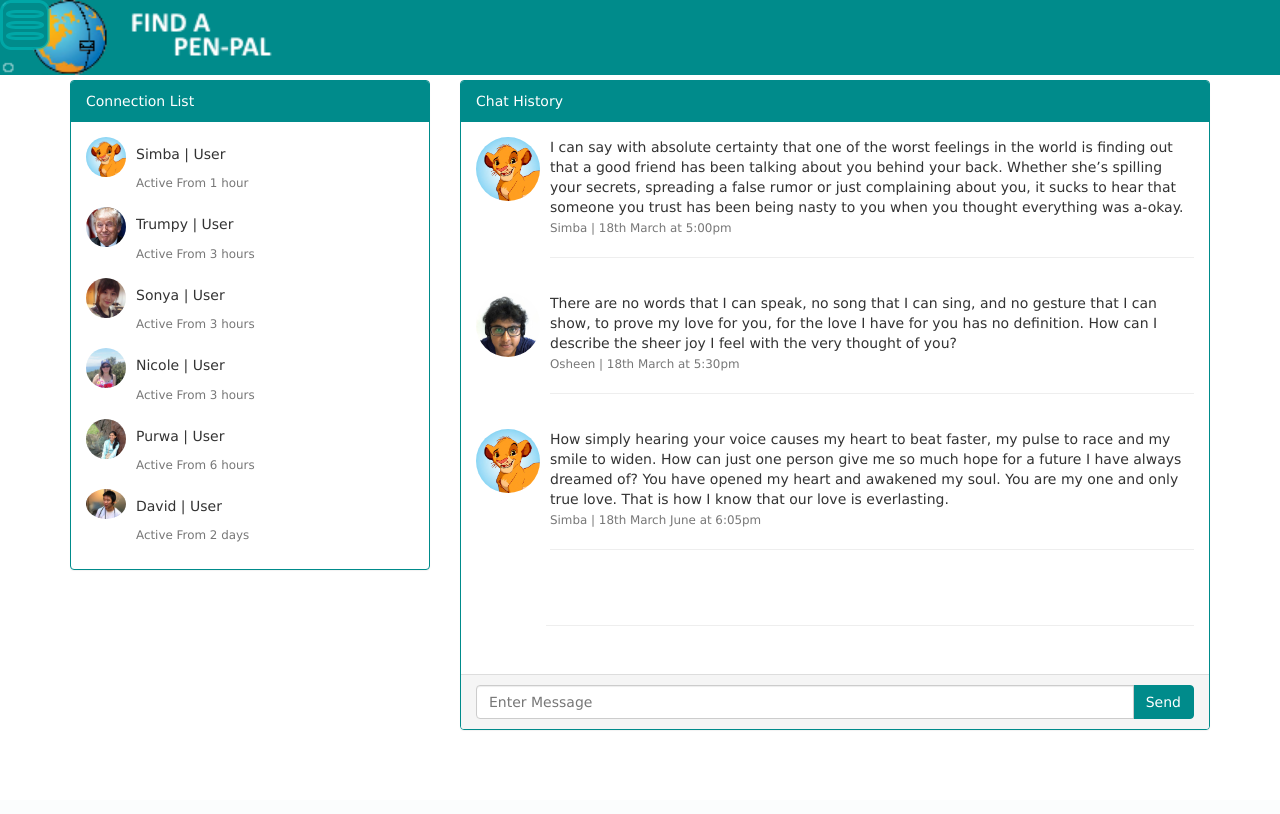
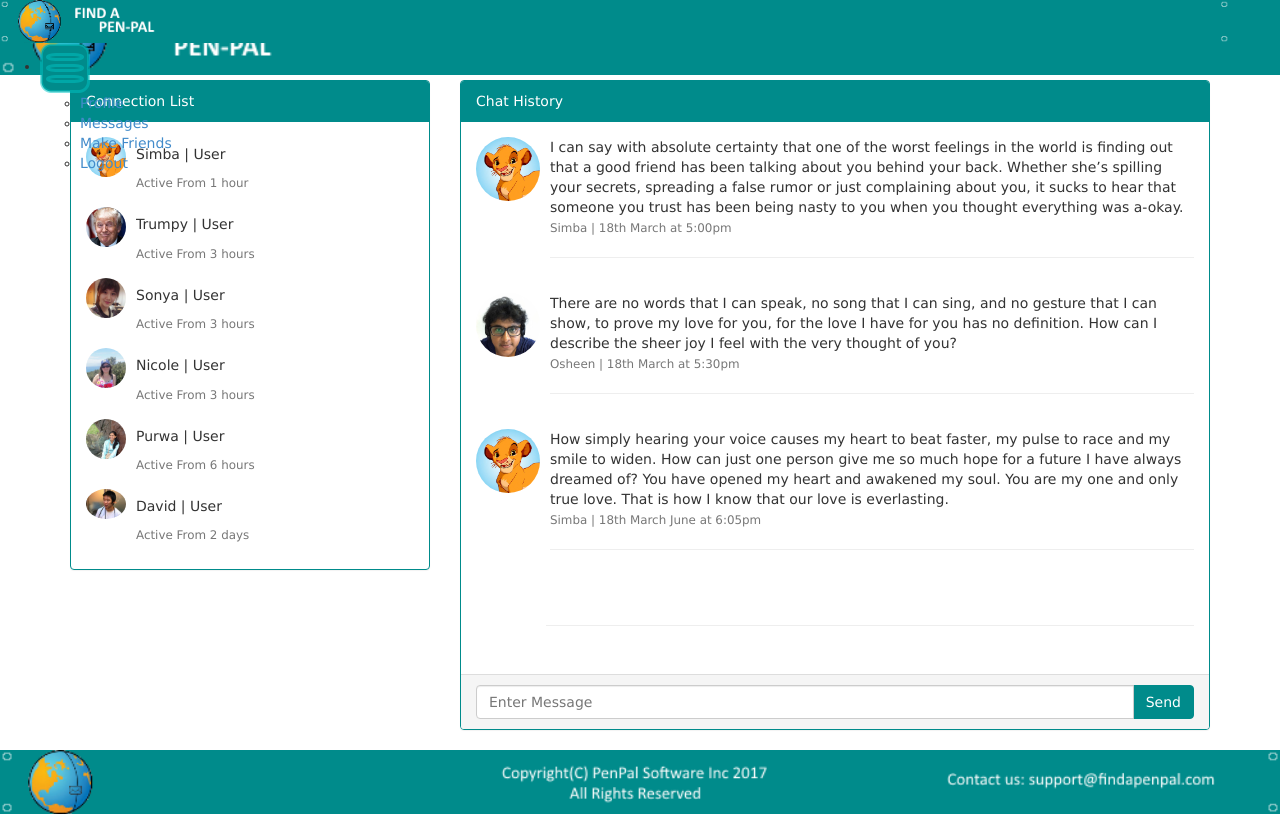
Before and after one commit to rmit-s3585659-nicole-renner/penpals, a PHP site: page /chatPage.html in a window 1280 px wide. Before the commit the page ends 730 px from the top, so only its background shows below. Run offline with PHP 8.4, Linux system fonts and the light colour scheme.

Commit message:
header footer updated

```diff
--- a/chatPage.html
+++ b/chatPage.html
@@ -1,4 +1,5 @@
 <!DOCTYPE html>
+
 <head>
     <meta content="text/html; charset=utf-8" http-equiv="Content-Type">
     <title>Find An E-Pal</title>
@@ -7,9 +8,23 @@
     <link href="css/chatPage.css" rel="stylesheet" />
 
 </head>
+
 <body style="font-family:Verdana">
-<header id="headerColor"><img class="header" src="images/MenuDropDown.png" alt="header">
-
+    <header>
+        <img alt="Header" src="images/header.png" width="96%" />
+        <span id="primary_nav_wrap" width="5%">
+            <ul>
+                <li>
+                    <img src="images/MenuDropDown.png">
+                    <ul id="innerUl">
+                        <li><a href="profile.html">Profile</a></li>
+                        <li><a href="#">Messages</a></li>
+                        <li><a href="makeFriend.html">Make Friends</a></li>
+                        <li><a href="index.html">Logout</a></li>
+                    </ul>
+                </li>
+            </ul>
+        </span>
     </header>
 
     <div class="container">
@@ -32,7 +47,7 @@
                                         <a class="pull-left" href="#">
                                             <img class="media-object img-circle" style="max-height:40px;" src="images/simba.jpeg" />
                                         </a>
-                                                <div class="media-body" >
+                                        <div class="media-body">
                                             <h5>Simba | User </h5>
 
                                             <small class="text-muted">Active From 1 hour</small>
@@ -49,7 +64,7 @@
                                         <a class="pull-left" href="#">
                                             <img class="media-object img-circle" style="max-height:40px;" src="images/trumpy.jpg" />
                                         </a>
-                                                <div class="media-body" >
+                                        <div class="media-body">
                                             <h5>Trumpy | User </h5>
 
                                             <small class="text-muted">Active From 3 hours</small>
@@ -66,7 +81,7 @@
                                         <a class="pull-left" href="#">
                                             <img class="media-object img-circle" style="max-height:40px;" src="images/sonya.jpg" />
                                         </a>
-                                                <div class="media-body" >
+                                        <div class="media-body">
                                             <h5>Sonya | User </h5>
 
                                             <small class="text-muted">Active From 3 hours</small>
@@ -83,7 +98,7 @@
                                         <a class="pull-left" href="#">
                                             <img class="media-object img-circle" style="max-height:40px;" src="images/nicole.jpg" />
                                         </a>
-                                                <div class="media-body" >
+                                        <div class="media-body">
                                             <h5>Nicole | User </h5>
 
                                             <small class="text-muted">Active From 3 hours</small>
@@ -100,7 +115,7 @@
                                         <a class="pull-left" href="#">
                                             <img class="media-object img-circle" style="max-height:40px;" src="images/purwa.jpg" />
                                         </a>
-                                                <div class="media-body" >
+                                        <div class="media-body">
                                             <h5>Purwa | User </h5>
 
                                             <small class="text-muted">Active From 6 hours</small>
@@ -117,7 +132,7 @@
                                         <a class="pull-left" href="#">
                                             <img class="media-object img-circle" style="max-height:60px; max-width:40px" src="images/david.jpg" />
                                         </a>
-                                                <div class="media-body" >
+                                        <div class="media-body">
                                             <h5>David | User </h5>
 
                                             <small class="text-muted">Active From 2 days</small>
@@ -148,11 +163,9 @@
                                         <a class="pull-left" href="#">
                                             <img class="media-object img-circle " src="images/simba.jpeg" style="width:64px;height:64px" />
                                         </a>
-                                                <div class="media-body" >
-                                                    I can say with absolute certainty that one of the worst feelings in the world is finding out that
-                                                    a good friend has been talking about you behind your back. Whether she’s spilling your secrets,
-                                                    spreading a false rumor or just complaining about you, it sucks to hear that someone you trust has
-                                                     been being nasty to you when you thought everything was a-okay.
+                                        <div class="media-body">
+                                            I can say with absolute certainty that one of the worst feelings in the world is finding out that a good friend has been talking about you behind your back. Whether she’s spilling your secrets, spreading a false rumor or just complaining about you, it
+                                            sucks to hear that someone you trust has been being nasty to you when you thought everything was a-okay.
 
                                             <br />
                                             <small class="text-muted">Simba | 18th March at 5:00pm</small>
@@ -170,11 +183,9 @@
                                         <a class="pull-left" href="#">
                                             <img class="media-object img-circle " src="images/osheen.JPG" style="width:64px;height:64px" />
                                         </a>
-                                                <div class="media-body" >
-                                                   There are no words that I can speak, no song that I can sing, and no
-                                                   gesture that I can show, to prove my love for you, for the love I have
-                                                    for you has no definition. How can I describe the sheer joy I feel
-                                                     with the very thought of you?                                                     <br />
+                                        <div class="media-body">
+                                            There are no words that I can speak, no song that I can sing, and no gesture that I can show, to prove my love for you, for the love I have for you has no definition. How can I describe the sheer joy I feel with the very thought of you? <br
+                                            />
                                             <small class="text-muted">Osheen | 18th March at 5:30pm</small>
                                             <hr />
                                         </div>
@@ -190,11 +201,9 @@
                                         <a class="pull-left" href="#">
                                             <img class="media-object img-circle " src="images/simba.jpeg" style="width:64px;height:64px" />
                                         </a>
-                                                <div class="media-body" >
-                                                    How simply hearing your voice causes my heart to beat faster, my pulse to race and my smile
-                                                     to widen. How can just one person give me so much hope for a future I have always dreamed
-                                                      of? You have opened my heart and awakened my soul. You are my one and only true love.
-                                                      That is how I know that our love is everlasting.                                                     <br />
+                                        <div class="media-body">
+                                            How simply hearing your voice causes my heart to beat faster, my pulse to race and my smile to widen. How can just one person give me so much hope for a future I have always dreamed of? You have opened my heart and awakened my soul. You are my one and
+                                            only true love. That is how I know that our love is everlasting. <br />
                                             <small class="text-muted">Simba | 18th March June at 6:05pm</small>
                                             <hr />
                                         </div>
@@ -208,11 +217,11 @@
 
                                     <div class="media">
                                         <a class="pull-left" href="#">
-                                                    <div id ="senderPic" class="media-object img-circle " style="width:64px;height:64px; border-radius: 50%; float:left" />
+                                            <div id="senderPic" class="media-object img-circle " style="width:64px;height:64px; border-radius: 50%; float:left" />
                                         </a>
 
                                     </div>
-                                            <div id="receivedMessage" style="margin-left:70px" >
+                                    <div id="receivedMessage" style="margin-left:70px">
                                         <br />
                                         <small class="text-muted"></small>
                                         <hr />
@@ -224,7 +233,7 @@
                     </div>
                     <div class="panel-footer">
                         <div class="input-group">
-                                    <input type="text" id ="messageBox" class="form-control" placeholder="Enter Message" />
+                            <input type="text" id="messageBox" class="form-control" placeholder="Enter Message" />
                             <span class="input-group-btn">
                                         <button id ="sendButton"class="btn btn-info"  data-rel="images/osheen.JPG" type="Button">Send</button>
                                     </span>
@@ -236,5 +245,9 @@
         </div>
 
     </div>
+    <footer>
+        <img alt="Footer" src="images/footer.png" width="100%" />
+    </footer>
 </body>
+
 </html>
--- a/css/makeFriend.css
+++ b/css/makeFriend.css
@@ -15,6 +15,12 @@
     display: block;
     width: 100%;
     background: #008B8B;
+}
+
+.img-circle {
+    border-radius: 50%;
+    width: 64;
+    height: 64;
 }
 
 .mainSection {
--- a/makeFriend.html
+++ b/makeFriend.html
@@ -210,6 +210,6 @@
         </article>
     </section>
     <footer>
-        <img alt="Footer" src="images/Footer.png" width="100%" />
+        <img alt="Footer" src="images/footer.png" width="100%" />
     </footer>
 </body>
--- a/profile.html
+++ b/profile.html
@@ -106,7 +106,9 @@
         </article>
 
     </div>
-    <!--  -->
+    <footer>
+        <img alt="Footer" src="images/footer.png" width="100%" />
+    </footer>
 </body>
 
 </html>
```
Lines whose indentation alone changed are shown as unchanged.
